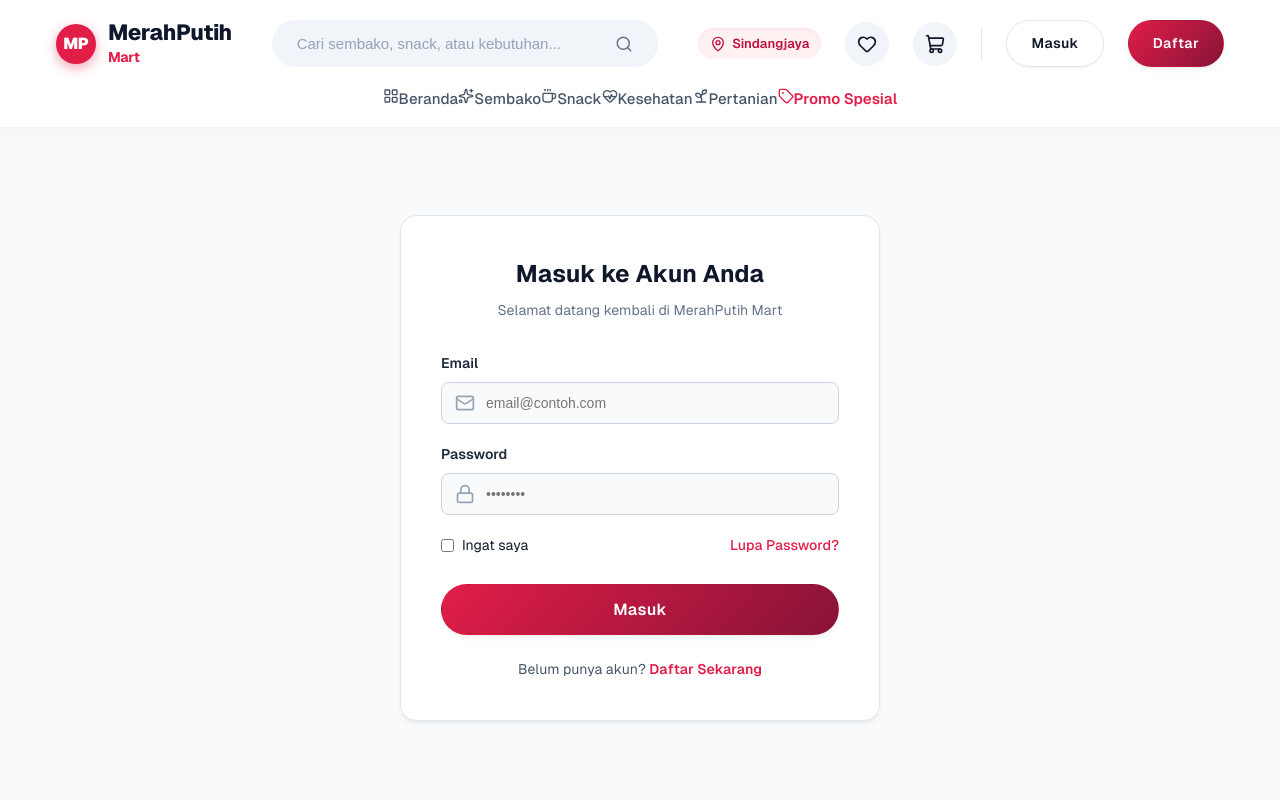
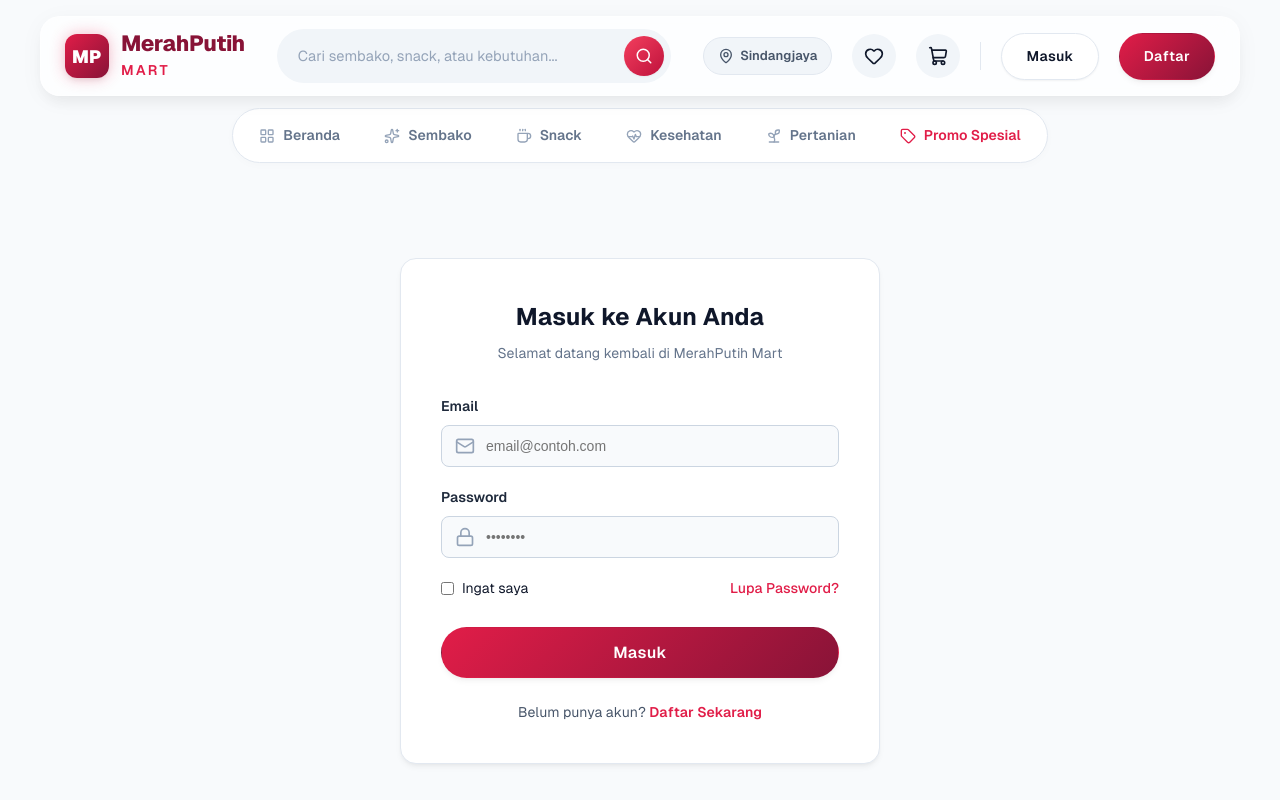
Before and after one commit to dharmamudita/MerahPutih-Mart, a Next.js app in the folder apps/web-customer/: page /login in a window 1280 px wide. Shown: the top 800 px of the page. Built offline with nearby package versions, Linux system fonts and the light colour scheme.

Commit message:
feat: update Navbar.module.css

```diff
--- a/apps/web-customer/components/Navbar.module.css
+++ b/apps/web-customer/components/Navbar.module.css
@@ -1,174 +1,177 @@
+/* =========================================
+   ULTRA-PREMIUM NAVBAR (GLASSMORPHISM)
+========================================= */
 .navbarWrapper {
-  width: 100%;
-  background-color: rgba(255, 255, 255, 0.95);
-  backdrop-filter: blur(20px);
-  -webkit-backdrop-filter: blur(20px);
-  border-bottom: 1px solid rgba(0,0,0,0.05);
   position: sticky;
   top: 0;
-  z-index: 50;
-  box-shadow: 0 4px 20px rgba(0,0,0,0.03);
+  z-index: 1000;
+  width: 100%;
+  padding-top: 16px;
+  background: transparent;
+  pointer-events: none; /* Let clicks pass through empty spaces */
 }
 
-/* Slim, elegant top bar */
-.topBar {
-  background-color: var(--neutral-900);
-  padding: 8px 0;
-  font-size: 12px;
-  color: var(--neutral-400);
-  font-weight: 500;
-  letter-spacing: 0.5px;
-}
-
-.topBarContent {
-  display: flex;
-  justify-content: space-between;
-  align-items: center;
-}
-
-.location {
-  display: flex;
-  align-items: center;
-  gap: 6px;
-  color: var(--neutral-200);
-}
-
-.promoText {
-  color: var(--white);
-  font-weight: 600;
-  letter-spacing: 0.5px;
-}
-
-.topLinks {
-  display: flex;
-  gap: 20px;
-}
-
-.topLinks a {
-  transition: color 0.2s ease;
-}
-
-.topLinks a:hover {
-  color: var(--white);
-}
-
-/* Main Navbar */
+/* Float the actual nav container */
 .mainNav {
-  padding: 20px 0;
+  max-width: 1200px;
+  margin: 0 auto;
+  padding: 12px 24px;
+  border-radius: 20px;
+  background: var(--glass-bg);
+  backdrop-filter: var(--glass-blur) var(--glass-saturate);
+  -webkit-backdrop-filter: var(--glass-blur) var(--glass-saturate);
+  border: 1px solid var(--glass-border);
+  box-shadow: var(--shadow-lg), 0 4px 24px rgba(0, 0, 0, 0.04);
+  transition: all 0.3s cubic-bezier(0.4, 0, 0.2, 1);
+  pointer-events: auto; /* Re-enable clicks */
 }
 
 .navContent {
   display: flex;
   align-items: center;
-  gap: 40px;
+  justify-content: space-between;
+  gap: 32px;
+  padding: 0 !important; /* override global container padding */
 }
 
+/* Modern Logo */
 .logo {
   display: flex;
   align-items: center;
   gap: 12px;
+  transition: transform 0.2s ease;
+}
+
+.logo:hover {
+  transform: scale(1.02);
 }
 
 .logoIcon {
-  width: 40px;
-  height: 40px;
-  background-color: var(--primary-600);
-  border-radius: 50%; /* Circle logo for elegance */
+  width: 44px;
+  height: 44px;
+  background: linear-gradient(135deg, var(--primary-600) 0%, var(--primary-800) 100%);
+  border-radius: 12px;
   color: var(--white);
   display: flex;
   align-items: center;
   justify-content: center;
   font-weight: 900;
-  font-size: 16px;
-  box-shadow: 0 4px 12px rgba(225, 29, 72, 0.4);
+  font-size: 18px;
+  letter-spacing: 0.5px;
+  box-shadow: var(--shadow-md), 0 0 15px rgba(225, 29, 72, 0.3);
 }
 
 .logoText {
   font-size: 22px;
   font-weight: 800;
-  line-height: 1;
-  color: var(--neutral-900);
+  line-height: 1.1;
+  color: var(--primary-800);
   letter-spacing: -0.5px;
 }
 
 .logoText span {
   font-size: 14px;
   color: var(--primary-600);
-  font-weight: 700;
+  font-weight: 600;
+  letter-spacing: 2px;
+  text-transform: uppercase;
 }
 
-/* Refined Search */
+/* Pill-shaped Search Bar */
 .searchContainer {
   flex: 1;
+  max-width: 500px;
   display: flex;
   align-items: center;
   background-color: var(--neutral-100);
-  border-radius: 999px;
-  overflow: hidden;
+  border: 1.5px solid transparent;
+  border-radius: 9999px;
+  padding: 6px 6px 6px 20px;
   transition: all 0.3s ease;
-  border: 1px solid transparent;
 }
 
 .searchContainer:focus-within {
   background-color: var(--white);
-  border-color: var(--primary-300);
+  border-color: var(--primary-400);
   box-shadow: 0 0 0 4px rgba(225, 29, 72, 0.1);
 }
 
 .searchInput {
   flex: 1;
-  padding: 14px 24px;
   border: none;
+  background: transparent;
   outline: none;
-  font-size: 15px;
-  background: transparent;
+  font-size: 14.5px;
   color: var(--neutral-900);
-  font-weight: 500;
+  font-family: inherit;
 }
 
 .searchInput::placeholder {
   color: var(--neutral-400);
-  font-weight: 400;
 }
 
 .searchBtn {
-  background-color: transparent;
-  padding: 0 24px;
-  height: 100%;
-  color: var(--neutral-500);
-  transition: all 0.2s;
-  cursor: pointer;
+  background: linear-gradient(135deg, var(--primary-500) 0%, var(--primary-700) 100%);
+  color: var(--white);
+  width: 40px;
+  height: 40px;
+  border-radius: 50%;
   display: flex;
   align-items: center;
+  justify-content: center;
+  transition: all 0.2s ease;
+  box-shadow: var(--shadow-sm);
 }
 
-.searchContainer:focus-within .searchBtn {
-  color: var(--primary-600);
+.searchBtn:hover {
+  transform: scale(1.05);
+  box-shadow: var(--shadow-glow-primary);
 }
 
-/* Actions */
+/* Actions Section */
 .actions {
   display: flex;
   align-items: center;
-  gap: 24px;
+  gap: 20px;
+}
+
+.locationBadge {
+  display: flex;
+  align-items: center;
+  gap: 6px;
+  font-size: 13px;
+  font-weight: 600;
+  color: var(--neutral-600);
+  background: var(--neutral-100);
+  padding: 8px 14px;
+  border-radius: 999px;
+  border: 1px solid var(--neutral-200);
+  transition: all 0.2s;
+  cursor: pointer;
+}
+
+.locationBadge:hover {
+  background: var(--white);
+  border-color: var(--primary-300);
+  color: var(--primary-700);
 }
 
 .cartBtn {
   position: relative;
-  color: var(--neutral-700);
-  transition: all 0.2s ease;
   display: flex;
   align-items: center;
   justify-content: center;
   width: 44px;
   height: 44px;
   border-radius: 50%;
-  background-color: var(--neutral-100);
+  color: var(--neutral-700);
+  background: var(--neutral-100);
+  transition: all 0.2s ease;
 }
 
 .cartBtn:hover {
+  background: var(--primary-50);
   color: var(--primary-600);
-  background-color: var(--primary-50);
   transform: translateY(-2px);
 }
 
@@ -176,105 +179,365 @@
   position: absolute;
   top: -4px;
   right: -4px;
-  background-color: var(--primary-600);
+  background: var(--danger);
   color: var(--white);
   font-size: 11px;
   font-weight: 800;
-  width: 20px;
+  min-width: 20px;
   height: 20px;
+  border-radius: 10px;
   display: flex;
   align-items: center;
   justify-content: center;
-  border-radius: 50%;
+  padding: 0 6px;
   box-shadow: 0 4px 8px rgba(225, 29, 72, 0.4);
+  border: 2px solid var(--white);
 }
 
 .divider {
   width: 1px;
-  height: 32px;
+  height: 28px;
   background-color: var(--neutral-200);
 }
 
-.locationBadge {
-  display: flex;
-  align-items: center;
-  gap: 6px;
-  background-color: var(--primary-50);
-  color: var(--primary-700);
-  padding: 6px 12px;
-  border-radius: 999px;
-  font-size: 13px;
-  font-weight: 600;
-  box-shadow: inset 0 2px 4px rgba(225, 29, 72, 0.05);
-}
-
-.loginBtn {
-  padding: 10px 24px;
-  border-radius: 999px;
-  font-weight: 600;
-  font-size: 15px;
-  color: var(--neutral-700);
-  transition: all 0.2s ease;
-  background-color: transparent;
-}
-
-.loginBtn:hover {
-  color: var(--neutral-900);
-  background-color: var(--neutral-100);
-}
-
-.registerBtn {
-  padding: 10px 24px;
-  border-radius: 999px;
-  font-weight: 600;
-  font-size: 15px;
-  color: var(--white);
-  background-color: var(--primary-600);
-  transition: all 0.2s ease;
-  box-shadow: 0 4px 12px rgba(225, 29, 72, 0.3);
-}
-
-.registerBtn:hover {
-  background-color: var(--primary-700);
-  transform: translateY(-2px);
-  box-shadow: 0 6px 16px rgba(225, 29, 72, 0.4);
-}
-
-/* Clean Category Bar */
+/* Floating Category Bar */
 .catBar {
-  padding: 0 0 16px 0;
-  overflow-x: auto;
-  -webkit-overflow-scrolling: touch;
+  margin-top: 12px;
+  padding: 0 16px;
+  pointer-events: auto;
 }
 
 .catContent {
+  max-width: 1200px;
+  margin: 0 auto;
   display: flex;
-  gap: 40px;
   justify-content: center;
   white-space: nowrap;
+  overflow-x: auto;
+  -webkit-overflow-scrolling: touch;
+  padding-bottom: 8px;
+}
+
+.catContent::-webkit-scrollbar {
+  display: none;
+}
+
+.segmentedControl {
+  display: inline-flex;
+  align-items: center;
+  background-color: var(--white);
+  padding: 6px;
+  border-radius: 999px;
+  border: 1px solid var(--neutral-200);
+  box-shadow: 0 2px 10px rgba(0,0,0,0.02);
+  gap: 4px;
 }
 
 .catItem {
-  font-size: 15px;
-  color: var(--neutral-600);
-  font-weight: 500;
-  transition: all 0.2s ease;
-  padding-bottom: 8px;
-  border-bottom: 2px solid transparent;
+  display: inline-flex;
+  align-items: center;
+  gap: 8px;
+  font-size: 14px;
+  color: var(--neutral-500);
+  font-weight: 600;
+  padding: 10px 20px;
+  border-radius: 999px;
+  transition: all 0.2s cubic-bezier(0.4, 0, 0.2, 1);
+  background: transparent;
+  text-decoration: none;
+}
+
+.catIcon {
+  color: var(--neutral-400);
+  transition: color 0.2s ease;
 }
 
 .catItem:hover {
-  color: var(--neutral-900);
-  border-bottom-color: var(--neutral-900);
+  background: var(--neutral-50);
+  color: var(--neutral-800);
 }
 
-.catItem.promo {
-  color: var(--primary-600);
-  font-weight: 600;
+.catItem:hover .catIcon {
+  color: var(--neutral-600);
 }
 
-.catItem.promo:hover {
-  border-bottom-color: var(--primary-600);
+.catItemActive {
+  background-color: var(--primary-600) !important;
+  color: var(--white) !important;
+  box-shadow: 0 4px 12px rgba(225, 29, 72, 0.2);
+}
+
+.catItemActive .catIcon {
+  color: var(--white) !important;
+}
+
+.promo {
+  color: var(--danger);
+}
+
+.promo .catIcon {
+  color: var(--danger);
+}
+
+.promo:hover {
+  background: var(--primary-50);
+  color: var(--primary-700);
+}
+
+.promo:hover .catIcon {
+  color: var(--primary-700);
+}
+
+/* User Profile Badge */
+.userBadge {
+  display: flex;
+  align-items: center;
+  gap: 10px;
+  cursor: pointer;
+  padding: 4px;
+  padding-right: 14px;
+  border-radius: 999px;
+  background: var(--neutral-50);
+  border: 1px solid var(--neutral-200);
+  transition: all 0.2s;
+}
+
+.userBadge:hover {
+  background: var(--white);
+  border-color: var(--primary-200);
+  box-shadow: var(--shadow-sm);
+}
+
+.userAvatar {
+  width: 36px;
+  height: 36px;
+  border-radius: 50%;
+  background: linear-gradient(135deg, var(--primary-100) 0%, var(--primary-200) 100%);
+  color: var(--primary-700);
+  display: flex;
+  align-items: center;
+  justify-content: center;
+  font-weight: 800;
+  font-size: 16px;
+}
+
+.userName {
+  font-size: 13px;
+  font-weight: 700;
+  color: var(--neutral-800);
+  display: flex;
+  flex-direction: column;
+}
+
+.userRole {
+  font-size: 11px;
+  color: var(--neutral-500);
+  font-weight: 500;
+}
+
+.logoutBtn {
+  font-size: 12px;
+  font-weight: 700;
+  color: var(--danger);
+  padding: 6px 12px;
+  border-radius: 999px;
+  transition: all 0.2s;
+  background: transparent;
+}
+
+.logoutBtn:hover {
+  background: var(--primary-50);
+}
+
+/* User Dropdown */
+.userContainer {
+  position: relative;
+  display: flex;
+  align-items: center;
+}
+
+.dropdownMenu {
+  position: absolute;
+  top: calc(100% + 8px);
+  right: 0;
+  width: 220px;
+  background: var(--white);
+  border: 1px solid var(--neutral-200);
+  border-radius: 16px;
+  box-shadow: var(--shadow-lg);
+  padding: 8px;
+  z-index: 1100;
+  display: flex;
+  flex-direction: column;
+  animation: dropdownFadeIn 0.2s cubic-bezier(0.4, 0, 0.2, 1);
+}
+
+@keyframes dropdownFadeIn {
+  from { opacity: 0; transform: translateY(-10px) scale(0.95); }
+  to { opacity: 1; transform: translateY(0) scale(1); }
+}
+
+.dropdownItem {
+  display: flex;
+  align-items: center;
+  gap: 12px;
+  padding: 10px 12px;
+  font-size: 14px;
+  font-weight: 500;
+  color: var(--neutral-700);
+  border-radius: 10px;
+  transition: all 0.2s ease;
+  cursor: pointer;
+  background: transparent;
+  border: none;
+  text-align: left;
+  text-decoration: none;
+}
+
+.dropdownItem:hover {
+  background: var(--neutral-50);
+  color: var(--neutral-900);
+}
+
+.dropdownDivider {
+  height: 1px;
+  background: var(--neutral-100);
+  margin: 8px 0;
+}
+
+.dropdownLogout {
+  color: var(--danger);
+  width: 100%;
+}
+
+.dropdownLogout:hover {
+  background: #fff1f2;
+  color: var(--primary-700);
+}
+
+/* =========================================
+   NOTIFICATIONS
+========================================= */
+.notifContainer {
+  position: relative;
+  height: 100%;
+  display: flex;
+  align-items: center;
+}
+
+.notifDropdown {
+  position: absolute;
+  top: calc(100% + 12px);
+  right: -10px;
+  width: 320px;
+  background: var(--white);
+  border-radius: 20px;
+  box-shadow: var(--shadow-lg);
+  border: 1px solid var(--neutral-200);
+  padding: 16px;
+  z-index: 100;
+  animation: dropdownFadeIn 0.2s cubic-bezier(0.16, 1, 0.3, 1) forwards;
+  transform-origin: top right;
+}
+
+.notifHeader {
+  display: flex;
+  justify-content: space-between;
+  align-items: center;
+  margin-bottom: 12px;
+  padding-bottom: 12px;
+  border-bottom: 1px solid var(--neutral-100);
+}
+
+.notifTitle {
+  font-weight: 700;
+  color: var(--neutral-900);
+  font-size: 16px;
+}
+
+.notifMarkRead {
+  background: transparent;
+  border: none;
+  color: var(--primary-600);
+  font-size: 12px;
+  font-weight: 600;
+  cursor: pointer;
+  display: flex;
+  align-items: center;
+  gap: 4px;
+}
+
+.notifMarkRead:hover {
+  text-decoration: underline;
+}
+
+.notifList {
+  display: flex;
+  flex-direction: column;
+  gap: 8px;
+  max-height: 300px;
+  overflow-y: auto;
+}
+
+.notifEmpty {
+  text-align: center;
+  padding: 24px 0;
+  color: var(--neutral-500);
+  font-size: 14px;
+}
+
+.notifItem {
+  padding: 12px;
+  border-radius: 12px;
+  transition: background 0.2s;
+  cursor: pointer;
+}
+
+.notifItem:hover {
+  background: var(--neutral-50);
+}
+
+.notifUnread {
+  background: var(--primary-50);
+}
+
+.notifItemTitle {
+  font-size: 14px;
+  font-weight: 600;
+  color: var(--neutral-900);
+  margin-bottom: 4px;
+}
+
+.notifItemMsg {
+  font-size: 13px;
+  color: var(--neutral-600);
+  line-height: 1.4;
+  margin-bottom: 6px;
+  display: -webkit-box;
+  WebkitLineClamp: 2;
+  WebkitBoxOrient: vertical;
+  overflow: hidden;
+}
+
+.notifItemTime {
+  font-size: 11px;
+  color: var(--neutral-400);
+}
+
+.notifViewAll {
+  display: block;
+  text-align: center;
+  padding-top: 12px;
+  margin-top: 12px;
+  border-top: 1px solid var(--neutral-100);
+  color: var(--primary-600);
+  font-size: 13px;
+  font-weight: 600;
+  text-decoration: none;
+}
+
+.notifViewAll:hover {
+  text-decoration: underline;
 }
 
 /* =========================================
@@ -283,31 +546,33 @@
 @media (max-width: 1024px) {
   .navContent {
     flex-wrap: wrap;
-    justify-content: space-between;
     gap: 16px;
   }
 
   .searchContainer {
     order: 3;
     flex: 1 1 100%;
-    width: 100%;
+    max-width: 100%;
   }
 
   .catContent {
-    gap: 24px;
     justify-content: flex-start;
   }
 
   .locationBadge {
-    display: none !important; /* Force hide early on tablet */
+    display: none !important;
   }
 }
 
 @media (max-width: 768px) {
-  .navContent {
-    padding-bottom: 8px;
-    /* Prevent left overflow by allowing content to wrap safely */
-    justify-content: flex-start;
+  .navbarWrapper {
+    padding-top: 8px;
+  }
+
+  .mainNav {
+    padding: 12px 16px;
+    border-radius: 16px;
+    margin: 0 8px;
   }
 
   .logoText {
@@ -315,47 +580,40 @@
   }
 
   .actions {
-    gap: 8px;
-    margin-left: auto; /* Push actions to right safely */
-    flex-wrap: wrap; /* Allow actions to wrap if absolutely necessary */
-    justify-content: flex-end;
-  }
-
-  .loginBtn, .registerBtn {
-    padding: 8px 16px;
-    font-size: 13px;
+    gap: 12px;
+    margin-left: auto;
   }
 
   .divider {
-    display: none !important;
+    display: none;
+  }
+
+  .userName {
+    display: none;
+  }
+
+  .userBadge {
+    padding-right: 4px;
+    background: transparent;
+    border: none;
+  }
+
+  .logoutBtn {
+    padding: 6px;
   }
 }
 
 @media (max-width: 480px) {
   .logoText span {
-    display: none !important;
+    display: none;
   }
 
   .logoText {
     font-size: 16px;
   }
 
-  .cartBtn {
-    width: 38px;
-    height: 38px;
-  }
-
-  .loginBtn {
-    padding: 6px 12px;
-    font-size: 12px;
-  }
-
-  .registerBtn {
-    padding: 6px 12px;
-    font-size: 12px;
-  }
-
-  .catBar {
-    padding: 0 0 12px 0;
+  .cartBtn, .searchBtn {
+    width: 36px;
+    height: 36px;
   }
 }
```
